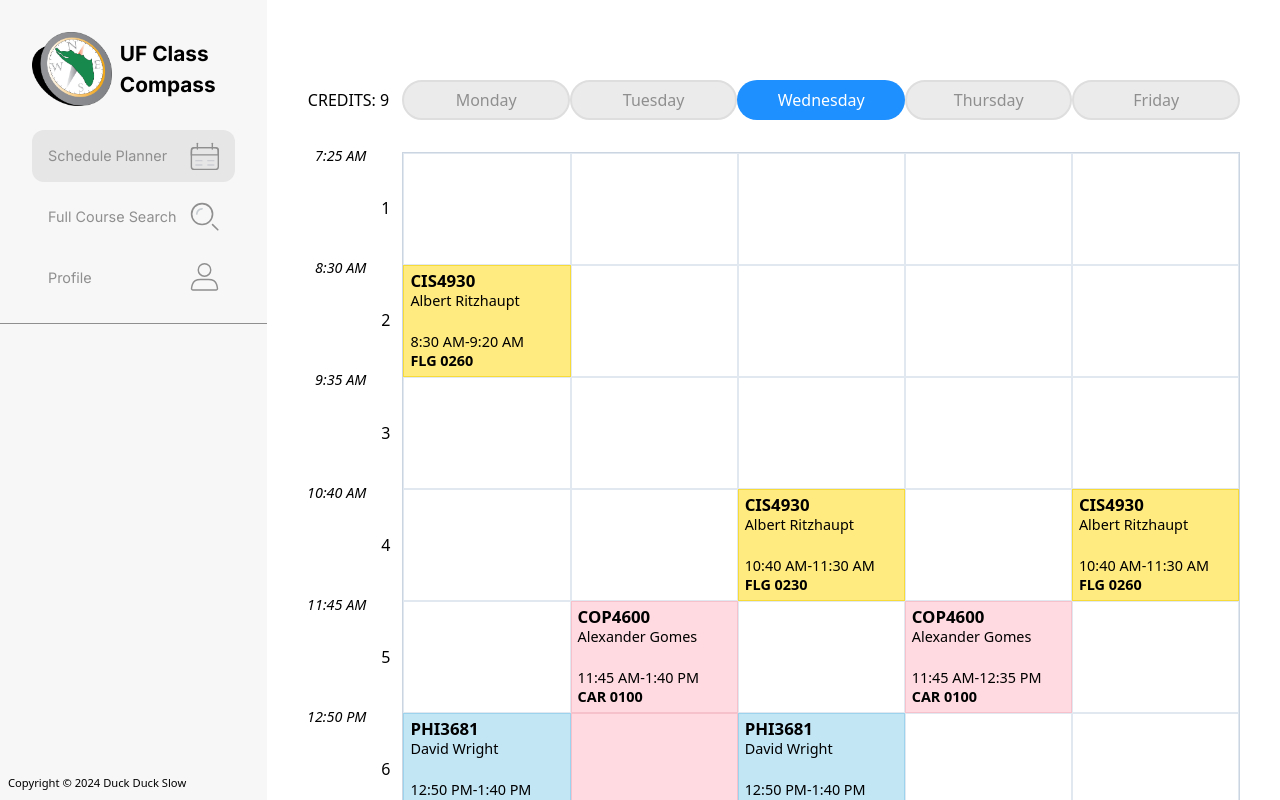
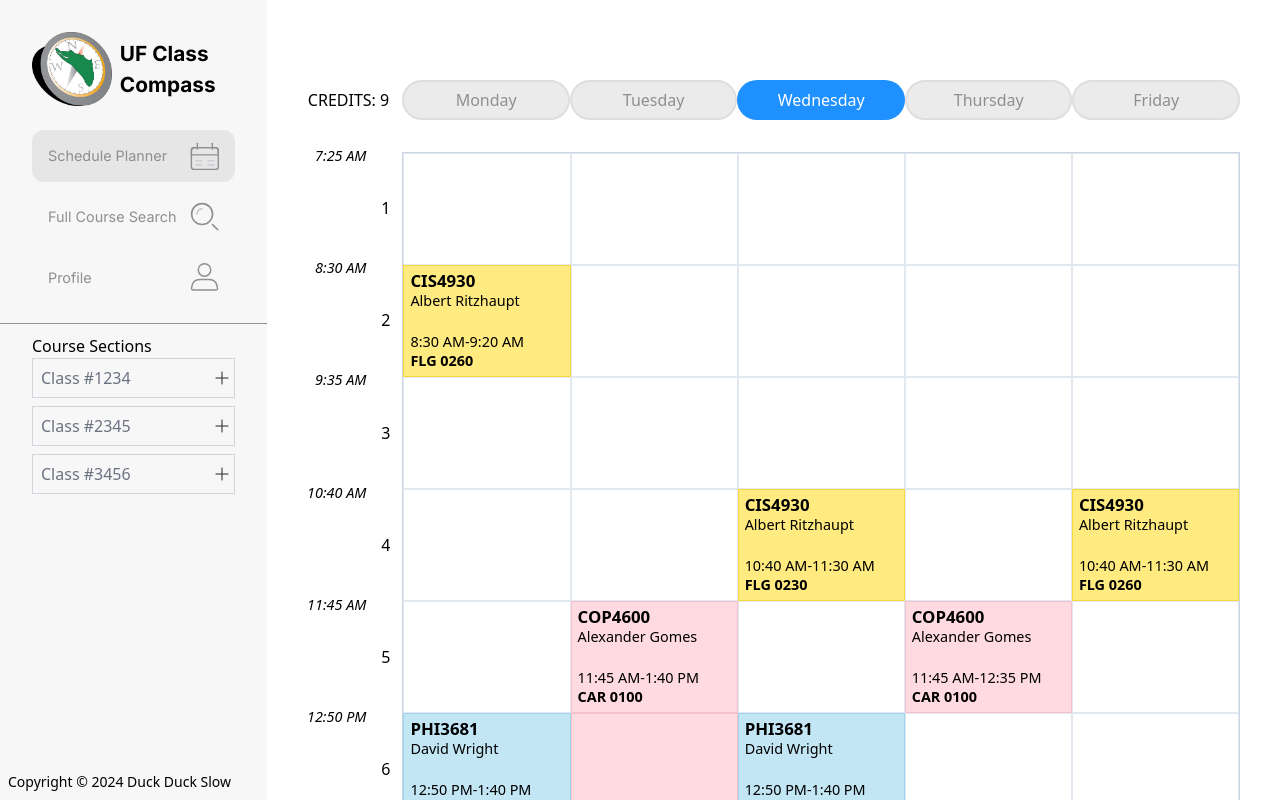
Before and after one commit to sheehan-j/uf-class-compass, a React (Vite) app: page / in a window 1280 px wide. Built offline with nearby package versions, Linux system fonts and the light colour scheme.

Commit message:
added new component for the course section box

```diff
--- a/src/components/ClassCell.jsx
+++ b/src/components/ClassCell.jsx
@@ -1,5 +1,4 @@
 import PropTypes from "prop-types";
-import "../styles/ClassCell.css";
 import { getPeriodTimes } from "../constants/BlockTimes";
 
 const ClassCell = ({ cell }) => {
@@ -8,7 +7,7 @@ const ClassCell = ({ cell }) => {
 	return (
 		<div
 			className="z-10 p-1.5 flex flex-col justify-between box-content relative classCellWrapper"
-			style={{ backgroundColor: color, borderWidth: "1px", borderColor: color }}
+			style={{ backgroundColor: color, borderWidth: "1px", borderColor: color, cursor: "pointer" }}
 		>
 			<div>
 				<div className="font-semibold" style={{ fontSize: "1.05rem", lineHeight: "1.1rem" }}>
--- /dev/null
+++ b/src/components/CourseSectionBox.jsx
@@ -0,0 +1,15 @@
+import PropTypes from "prop-types";
+
+const CourseSectionBox = ({name})  => {
+    return (
+        <div className="courseSectionBox w-full h-10 relative border border-gray-300 flex items-center mb-2">
+            <p className="ml-2 text-gray-500">{name}</p>
+            <button className="addSectionButton absolute right-0 w-6 h-full hover:bg-gray-400"><img src="/add.svg"/></button>
+        </div>
+    )
+}
+CourseSectionBox.propType = {
+    name: PropTypes.string.isRequired,
+}
+
+export default CourseSectionBox;
--- a/src/components/Sidebar.jsx
+++ b/src/components/Sidebar.jsx
@@ -1,5 +1,6 @@
 import "../styles/Sidebar.css";
 import { useState } from "react";
+import CourseSectionBox from "./CourseSectionBox";
 
 const Sidebar = () => {
 	const [selectedButton, setSelectedButton] = useState("schedulePlanner");
@@ -39,17 +40,14 @@ const Sidebar = () => {
 				</button>
 			</div>
 			<div className="line"></div>
+			<div style={{height: "3%"}}/>
+			{/* bad design to compensate for line having to be absolute */}
 
-			<div
-				style={{
-					position: "absolute",
-					bottom: "0.5rem",
-					left: "0.5rem",
-					width: "100%",
-					display: "flex",
-					fontSize: "0.7rem",
-				}}
-			>
+			<p>Course Sections</p>
+			<CourseSectionBox name="Class #1234"/>
+			<CourseSectionBox name="Class #2345"/>
+			<CourseSectionBox name="Class #3456"/>
+			<div className="absolute bottom-2 left-2 w-full flex justify-start text-sm">
 				Copyright &copy; 2024 Duck Duck Slow
 			</div>
 		</div>
--- a/src/styles/ClassCell.css
+++ /dev/null
@@ -1,3 +0,0 @@
-.classCellWrapper:hover{
-    cursor: pointer;
-}
```
Also changed, not shown: public/add.svg (added).
